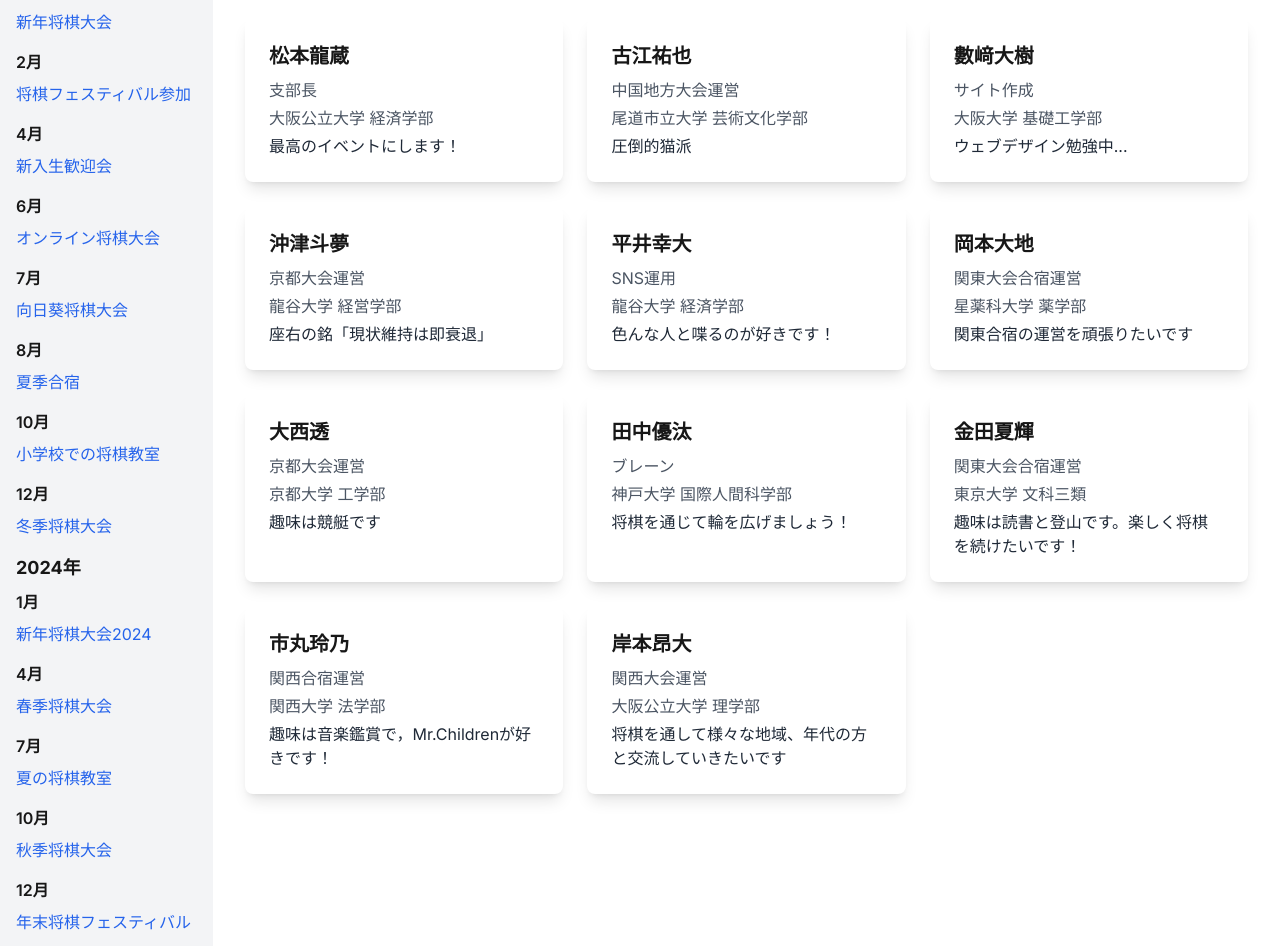
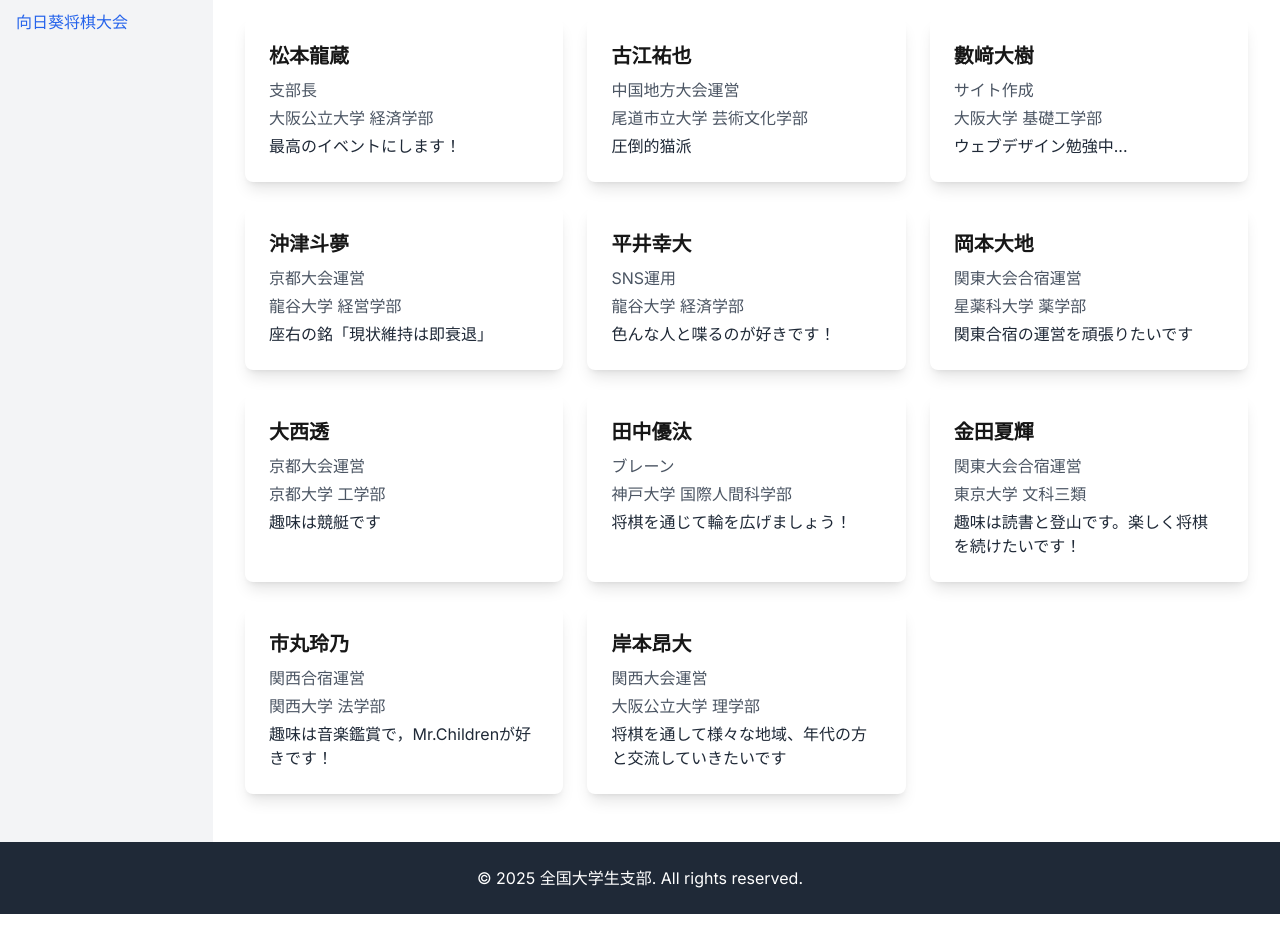
Before and after one commit to DaikiKazusaki/shibu-webpage, a Next.js app: page /members in a window 1280 px wide. Shown: the part 186-1132 px from the top of the page. After the commit the page ends 1100 px from the top, so only its background shows below. Built offline with nearby package versions, Linux system fonts and the light colour scheme.

Commit message:
fix sidebar

```diff
--- a/app/components/Sidebar.tsx
+++ b/app/components/Sidebar.tsx
@@ -14,20 +14,7 @@ const Sidebar = () => {
   useEffect(() => {
     // In a real application, you would fetch this data from an API
     const fetchedActivities: Activity[] = [
-      { date: '2023-01-05', title: '新年将棋大会' },
-      { date: '2023-02-11', title: '将棋フェスティバル参加' },
-      { date: '2023-04-15', title: '新入生歓迎会' },
-      { date: '2023-06-30', title: 'オンライン将棋大会' },
       { date: '2023-07-02', title: '向日葵将棋大会' },
-      { date: '2023-08-20', title: '夏季合宿' },
-      { date: '2023-10-05', title: '小学校での将棋教室' },
-      { date: '2023-12-15', title: '冬季将棋大会' },
-      { date: '2024-01-10', title: '新年将棋大会2024' },
-      { date: '2024-04-20', title: '春季将棋大会' },
-      { date: '2024-07-15', title: '夏の将棋教室' },
-      { date: '2024-10-01', title: '秋季将棋大会' },
-      { date: '2024-12-20', title: '年末将棋フェスティバル' },
-      { date: '2025-01-05', title: '新年将棋大会2025' },
     ]
     setActivities(fetchedActivities)
   }, [])
```
